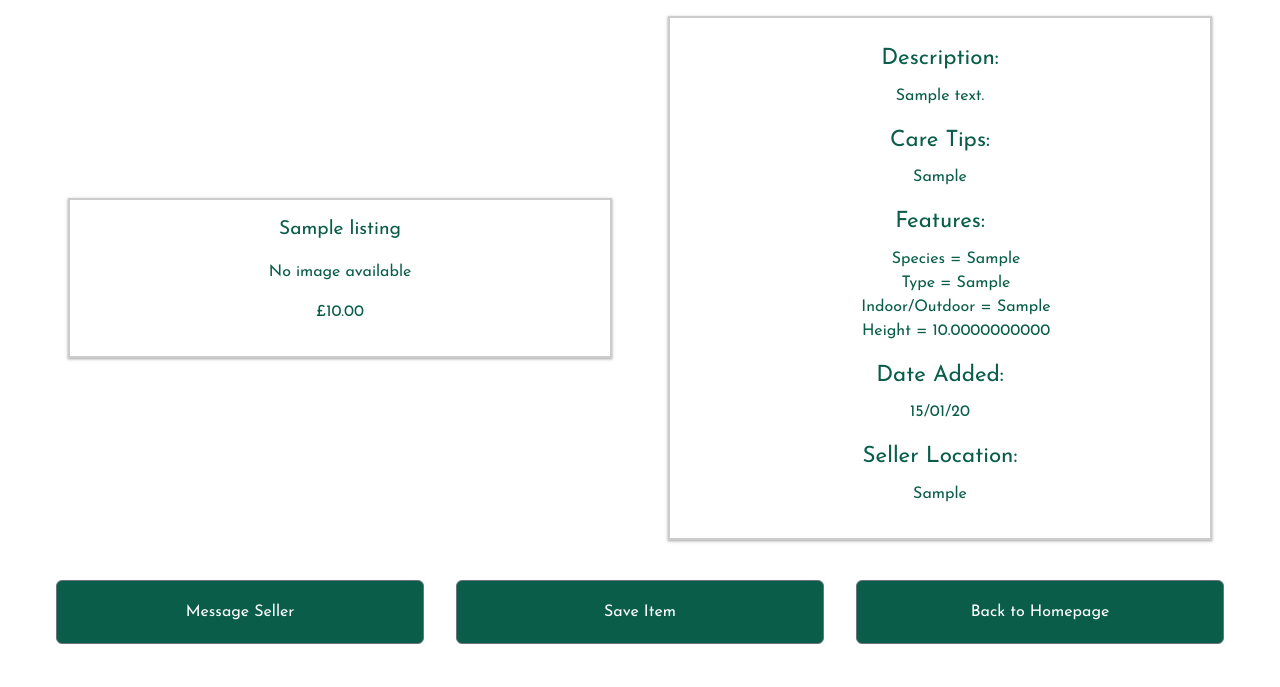
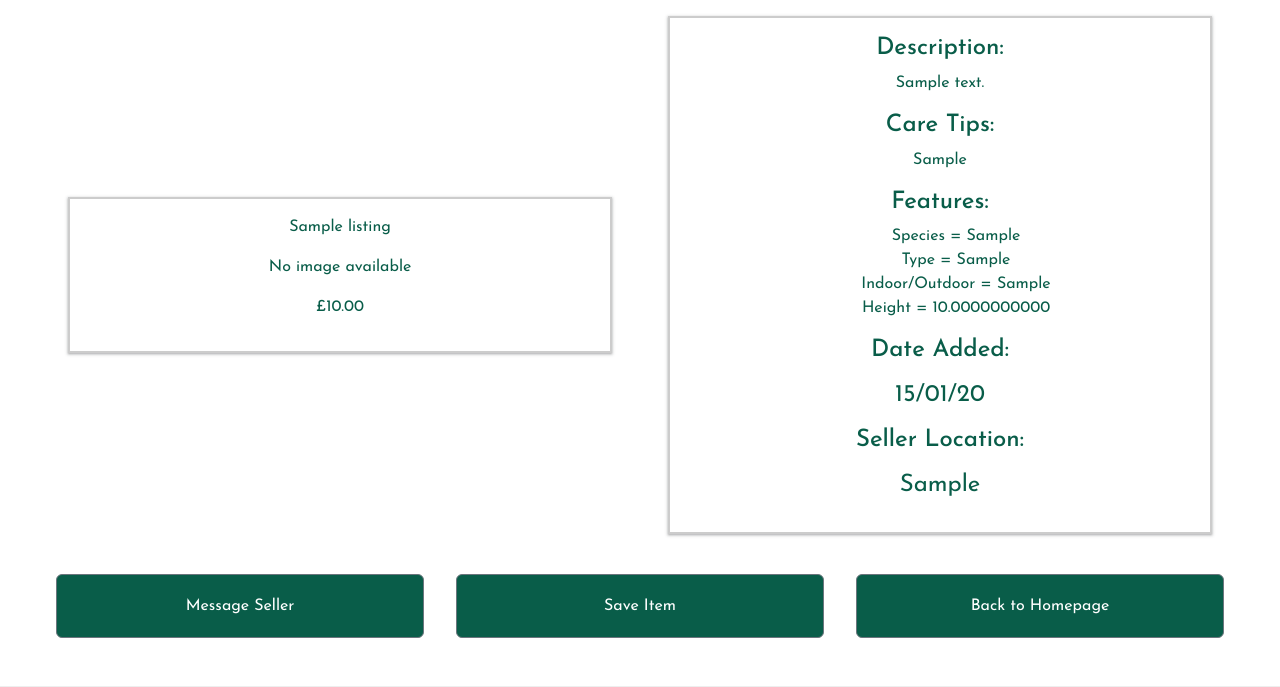
Before and after one commit to DaleFielding/bonsai-bay, a Flask app: template bonsai_bay/templates/item.html in a window 1280 px wide. Shown: the part 96-783 px from the top of the page. Run offline with Flask 3, Linux system fonts and the light colour scheme; the template is opened without the code that fills it: values that come from a table or form of the project are taken from there, others are empty; tables that the repository leaves empty hold one stand-in row (values such as "Sample post"); some libraries are stand-ins or nearby versions.

Commit message:
Fix: change p headng tags back to h4 and remove the heading css for these

```diff
--- a/bonsai_bay/static/css/style.css
+++ b/bonsai_bay/static/css/style.css
@@ -180,16 +180,6 @@ footer {
   height: auto;
 }
 
-.listing-title {
-  font-size: 1.2rem;
-}
-
-.listing-header {
-  font-size: 1.4rem;
-  margin: 0.5rem;
-}
-
-
 /* Item Description */
 .item-description-container {
   padding: 1rem
--- a/bonsai_bay/templates/index.html
+++ b/bonsai_bay/templates/index.html
@@ -48,7 +48,7 @@
       >
         <div class="item-card item-card-small">
           <div class="listing">
-            <p class="listing-title">{{ listing.title }}</p>
+            <h4 class="listing-title">{{ listing.title }}</h4>
           </div>
           <div>
             {% if listing.encoded_image %}
--- a/bonsai_bay/templates/item.html
+++ b/bonsai_bay/templates/item.html
@@ -22,20 +22,20 @@
   <div class="col-sm-10 col-md-6">
     <div class="item-description-container">
       <div class="item-description">
-        <p class="listing-header">Description:</p>
+        <h4 >Description:</h4>
         <p>{{ listing.description }}</p>
-        <p class="listing-header">Care Tips:</p>
+        <h4 >Care Tips:</h4>
         <p>{{ listing.care_tips }}</p>
-        <p class="listing-header">Features:</p>
+        <h4>Features:</h4>
         <ul>
           <li>Species = {{ listing.species }}</li>
           <li>Type = {{ listing.tree_type }}</li>
           <li>Indoor/Outdoor = {{ listing.indoor_outdoor }}</li>
           <li>Height = {{ listing.height }}</li>
         </ul>
-        <p class="listing-header">Date Added:</p>
+        <h4>Date Added:</p>
         <p>{{ listing.date_added.strftime('%d/%m/%y') }}</p>
-        <p class="listing-header">Seller Location:</p>
+        <h4>Seller Location:</p>
         <p>{{ user.location }}</p>
       </div>
     </div>
```
